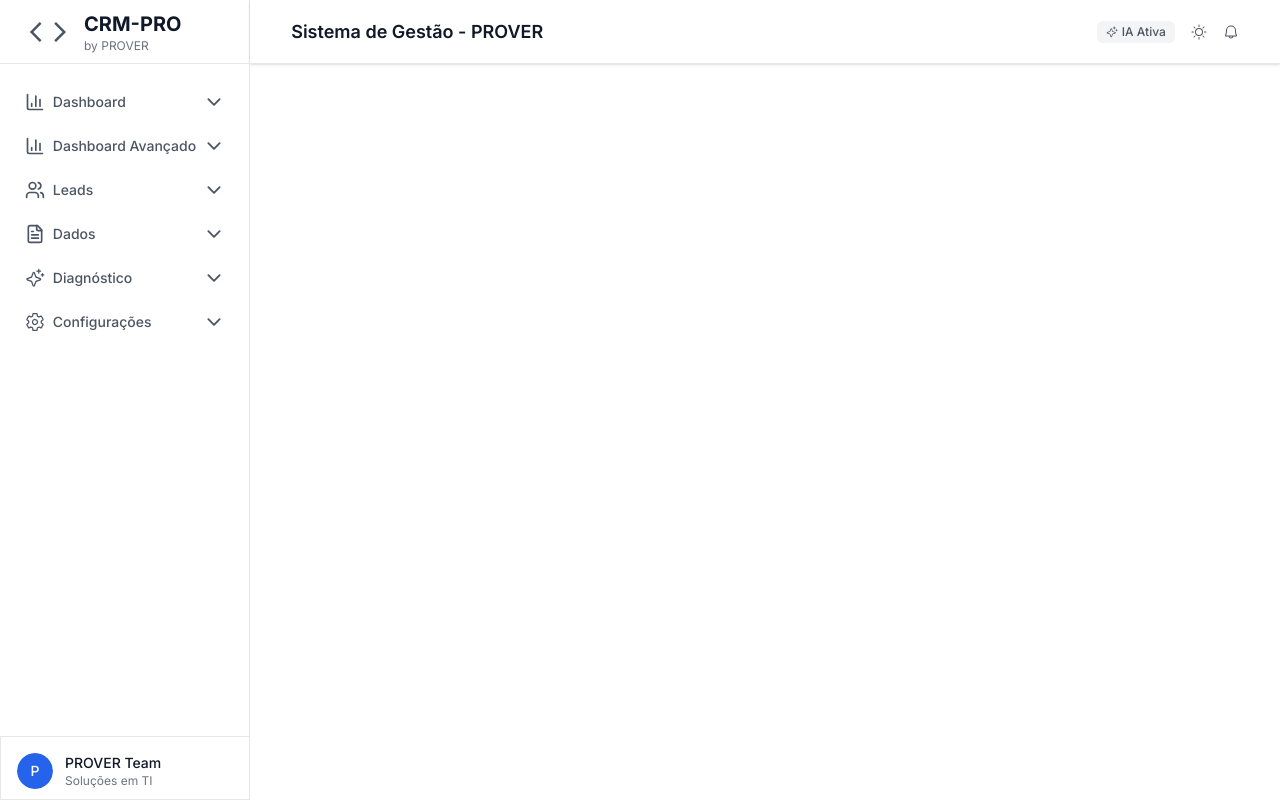
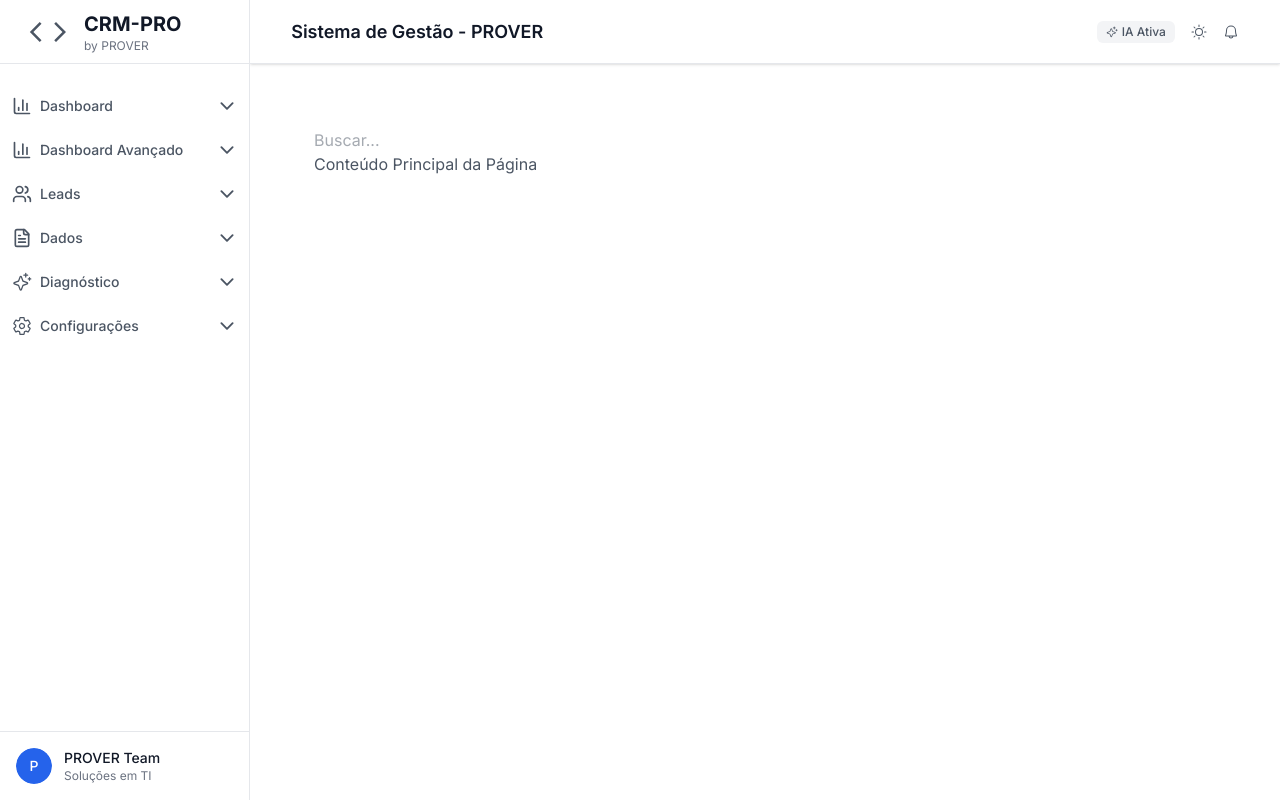
Before and after one commit to Brenobn/CRM-Prover-Web, a React (Vite) app: page / in a window 1280 px wide. Built offline with nearby package versions, Linux system fonts and the light colour scheme.

Commit message:
Making some changes in the app and Sidebar style

```diff
--- a/src/app.tsx
+++ b/src/app.tsx
@@ -1,40 +1,36 @@
+// Em App.tsx
+
 import { Header } from './components/header';
-
 import { MdOutlineArrowBackIos, MdOutlineArrowForwardIos } from 'react-icons/md';
 import { Sidebar } from './components/Sidebar';
 
+export function App() {
+  return (
+    // 1. GRID para a estrutura principal: uma coluna de 250px e o resto (1fr)
+    <div className="grid grid-cols-[250px_1fr] h-screen bg-background-800">
 
-export function App() {
-  return(
-    <>
-    <div className="w-full h-screen grid grid-cols-[250px_auto] grid-rows-[60px_128px_1fr_64px] bg-background-800">
-      {/* Brand */}
-      <div className="flex items-center h-16 px-6 border-r-[0.8px] border-r-[rgb(229,231,235)] border-b-[0.8px] border-b-solid border-b-[rgb(229,231,235)] col-span-1 row-span-1">
-        <MdOutlineArrowBackIos size={24}/>
-        <MdOutlineArrowForwardIos size={24}/>
+      {/* ===== COLUNA DA ESQUERDA (SIDEBAR COMPLETA) ===== */}
+      {/* 2. FLEXBOX para organizar a coluna verticalmente */}
+      <div className="flex flex-col h-screen bg-background-900 border-r border-[rgb(229,231,235)]">
+
+        {/* Seção BRAND (Topo Fixo) */}
+        <div className="flex items-center h-16 px-6 border-b border-solid border-[rgb(229,231,235)]">
+          <MdOutlineArrowBackIos size={24} />
+          <MdOutlineArrowForwardIos size={24} />
           <div className='ml-3'>
             <h1 className='text-xl font-bold text-gray-300'>CRM-PRO</h1>
             <p className='text-xs text-gray-90'>by PROVER</p>
           </div>
         </div>
 
-      <Header />
-
-      {/* Menu */}
+        {/* Seção MENU (Meio Rolável) */}
+        {/* A div pai controla o crescimento e a rolagem */}
+        <div className="flex-1 overflow-y-auto py-6">
           <Sidebar />
-
-      {/* Search */}
-      <div className="pt-16 px-16 col-span-1 row-span-1">
-        <input type="text" />
         </div>
 
-      {/* Content */}
-      <div className="px-16 overflow-y-auto col-span-1 row-span-2">
-        <h1></h1>
-      </div>
-
-      {/* NewNote */}
-      <div className="p-4 border border-[rgb(229,231,235)] ">
+        {/* Seção NEWNOTE (Rodapé Fixo) */}
+        <div className="p-4 border-t border-[rgb(229,231,235)]">
           <div className='flex items-center'>
             <span className='relative flex size-8 shrink-0 overflow-hidden rounded-full h-9 w-9'>
               <div className='bg-blue-400 h-full w-full rounded-full flex items-center justify-center text-white text-sm font-medium'>P</div>
@@ -47,6 +43,21 @@ export function App() {
         </div>
       </div>
 
-    </>
+      {/* ===== COLUNA DA DIREITA (CONTEÚDO PRINCIPAL) ===== */}
+      {/* 3. A área principal que terá sua própria rolagem */}
+      <main className="overflow-y-auto">
+        {/* Você pode ter um grid interno aqui se quiser, ou só empilhar o conteúdo */}
+        <Header />
+
+        <div className="pt-16 px-16">
+          <input type="text" placeholder="Buscar..." />
+        </div>
+
+        <div className="px-16">
+          <h1>Conteúdo Principal da Página</h1>
+          {/* Adicione conteúdo aqui para testar o scroll da página */}
+        </div>
+      </main>
+    </div>
   );
 }
--- a/src/components/Sidebar/index.tsx
+++ b/src/components/Sidebar/index.tsx
@@ -2,10 +2,8 @@ import { MainNavigation } from "./MainNavigation";
 
 export function Sidebar() {
   return(
-    <aside className="flex items-center flex-col bg-background-900 text-center col-span-1 row-span-2 border-r-[0.8px] border-r-[rgb(229,231,235)]">
-        <div className='flex items-start flex-col mt-6'>
-          <MainNavigation />
-        </div>
-      </aside>
+    <div className='w-full'>
+      <MainNavigation />
+    </div>
   );
 }
```
Lines whose indentation alone changed are shown as unchanged.
